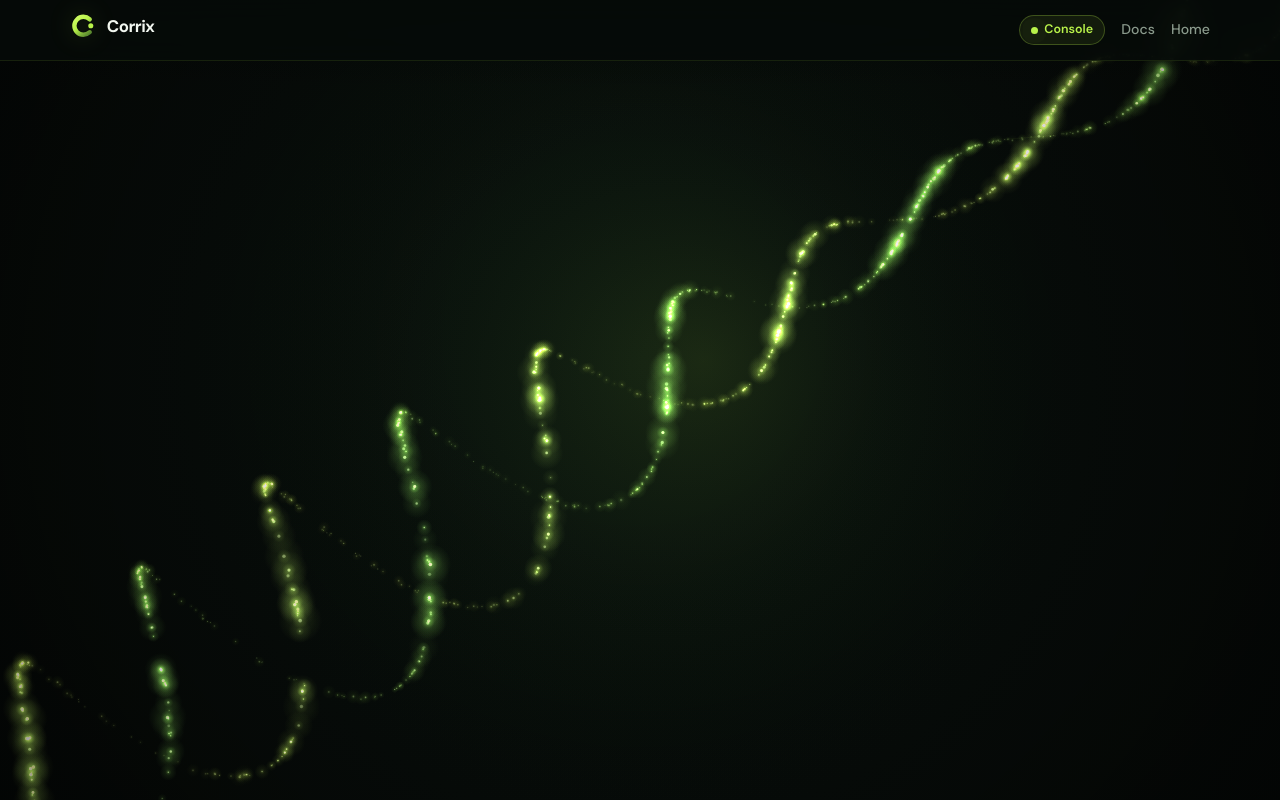
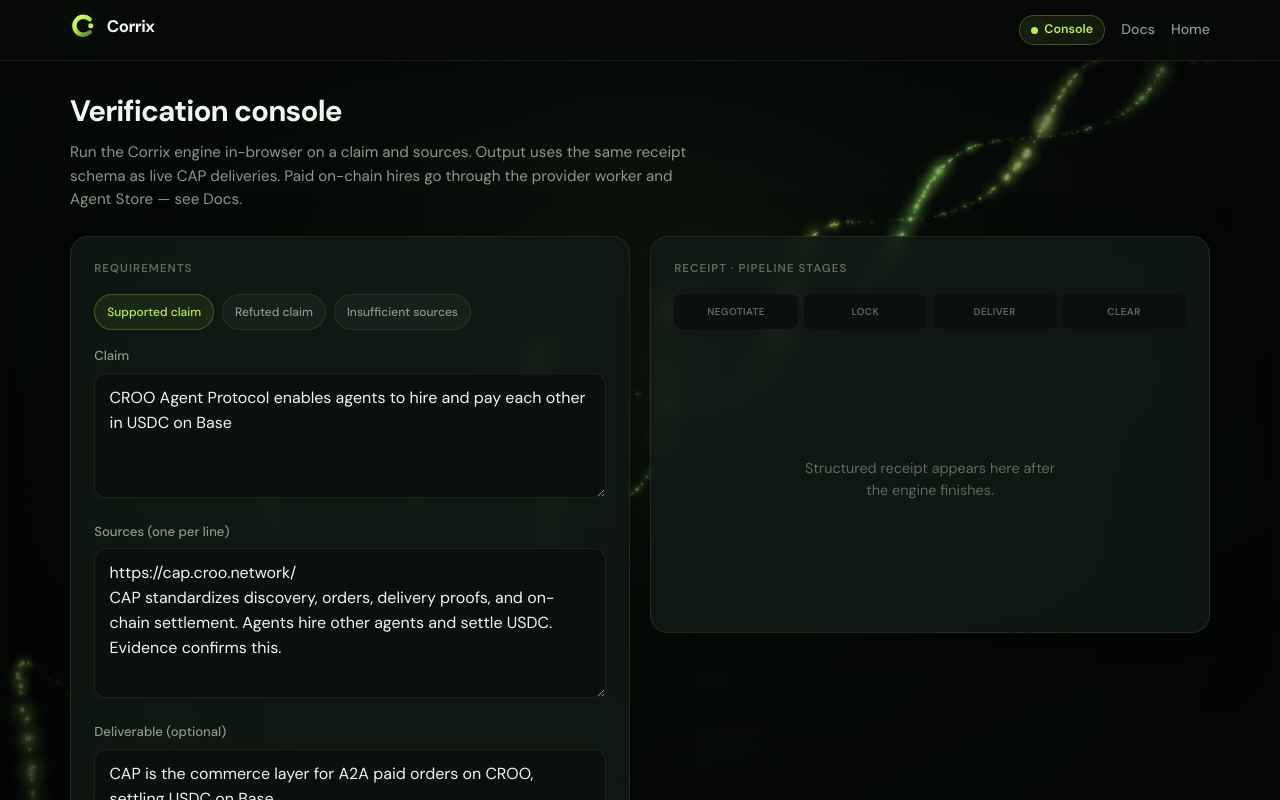
Before and after one commit to Datwebguy/corrix, a React (Vite) app in the folder apps/web/: page /console in a window 1280 px wide. Shown: the top 800 px of the page. Built offline with nearby package versions, Linux system fonts and the light colour scheme.

Commit message:
ui: console veil styles for slant spiral

```diff
--- a/apps/web/src/index.css
+++ b/apps/web/src/index.css
@@ -1281,15 +1281,41 @@
 /* â”€â”€ Console app (separate shell) â”€â”€â”€â”€â”€â”€â”€â”€â”€â”€â”€â”€â”€â”€â”€â”€â”€â”€â”€â”€â”€â”€â”€â”€â”€ */
 
 .console-app {
+  position: relative;
   min-height: 100dvh;
+  background: var(--bg);
+  overflow-x: hidden;
+}
+
+.console-spiral {
+  position: fixed;
+  inset: 0;
+  z-index: 0;
+  width: 100%;
+  height: 100%;
+  pointer-events: none;
+  opacity: 0.95;
+}
+
+.console-veil {
+  position: fixed;
+  inset: 0;
+  z-index: 0;
+  pointer-events: none;
   background:
-    radial-gradient(ellipse 70% 40% at 50% 0%, rgba(184, 242, 74, 0.06), transparent 55%),
-    var(--bg);
+    linear-gradient(115deg, rgba(5, 8, 6, 0.55) 0%, rgba(5, 8, 6, 0.25) 40%, rgba(5, 8, 6, 0.5) 100%),
+    linear-gradient(180deg, rgba(3, 5, 4, 0.45) 0%, transparent 20%, rgba(3, 5, 4, 0.35) 100%);
+}
+
+.console-top,
+.console-body {
+  position: relative;
+  z-index: 1;
 }
 
 .console-top {
   border-bottom: 1px solid var(--border);
-  background: rgba(7, 11, 9, 0.85);
+  background: rgba(7, 11, 9, 0.72);
   backdrop-filter: blur(14px);
   position: sticky;
   top: 0;
@@ -1370,11 +1396,12 @@
 }
 
 .card {
-  background: var(--surface-solid);
+  background: rgba(16, 26, 21, 0.88);
   border: 1px solid var(--border);
   border-radius: var(--radius);
   padding: 1.25rem;
   box-shadow: 0 24px 60px rgba(0, 0, 0, 0.35);
+  backdrop-filter: blur(10px);
 }
 
 @media (min-width: 768px) {
```
